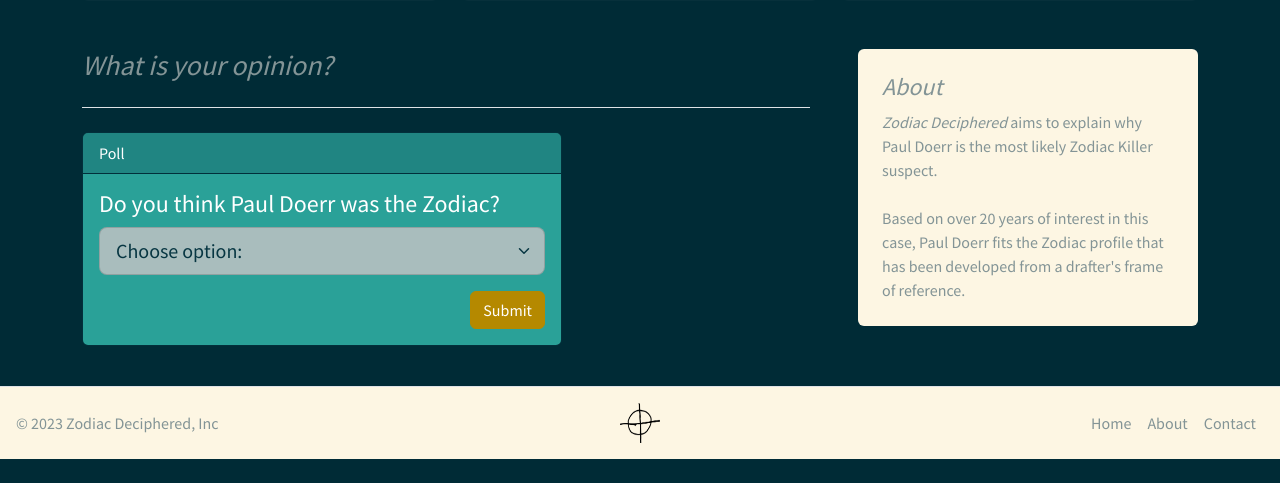
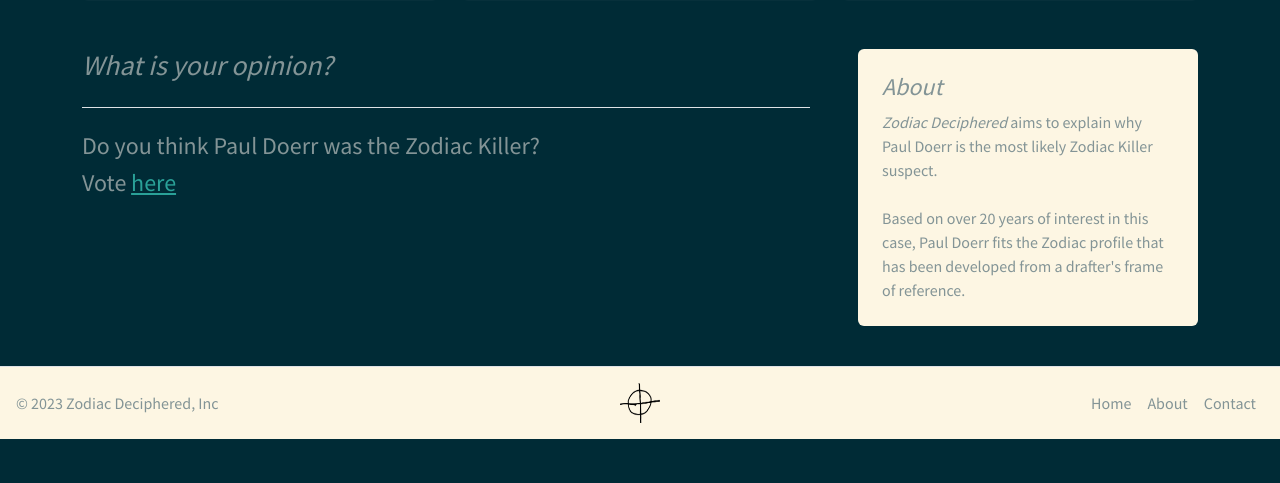
Before and after one commit to paloma-vm/zodiac-deciphered, a Flask app: page / in a window 1280 px wide. Shown: the part 1250-1733 px from the top of the page. After the commit the page ends 1689 px from the top, so only its background shows below. Run offline with Flask 2, Linux system fonts and the light colour scheme; some libraries are stand-ins or nearby versions.

Commit message:
for pitch presentation
added link to home page for poll to use /poll instead of doing poll on home page

```diff
--- a/templates/home.html
+++ b/templates/home.html
@@ -97,13 +97,13 @@
       <h3 class="pb-4 mb-4 fst-italic border-bottom">
         What is your opinion?
       </h3>
+      <h4>Do you think Paul Doerr was the Zodiac Killer?</h4>
+      <h4>Vote <a href="/poll">here</a></h4>
 
-
-        <div class="card text-white bg-success mb-3 mt-3" style="max-width: 30rem;">
+        <!-- <div class="card text-white bg-success mb-3 mt-3" style="max-width: 30rem;">
           <div class="card-header">Poll</div>
           <div class="card-body">
             <h4 class="card-title mb-2">Do you think Paul Doerr was the Zodiac?</h4>
-            <!-- <p class="card-text">Some quick example text to build on the card title and make up the bulk of the card's content.</p> -->
             <form class="form">
               <select class="form-select form-select-lg mb-3" aria-label=".form-select-lg example">
                 <option selected>Choose option:</option>
@@ -116,7 +116,7 @@
               </div>
             </form>
           </div>
-        </div>
+        </div> -->
 
     </div>
     <div class="col-md-4">
```
